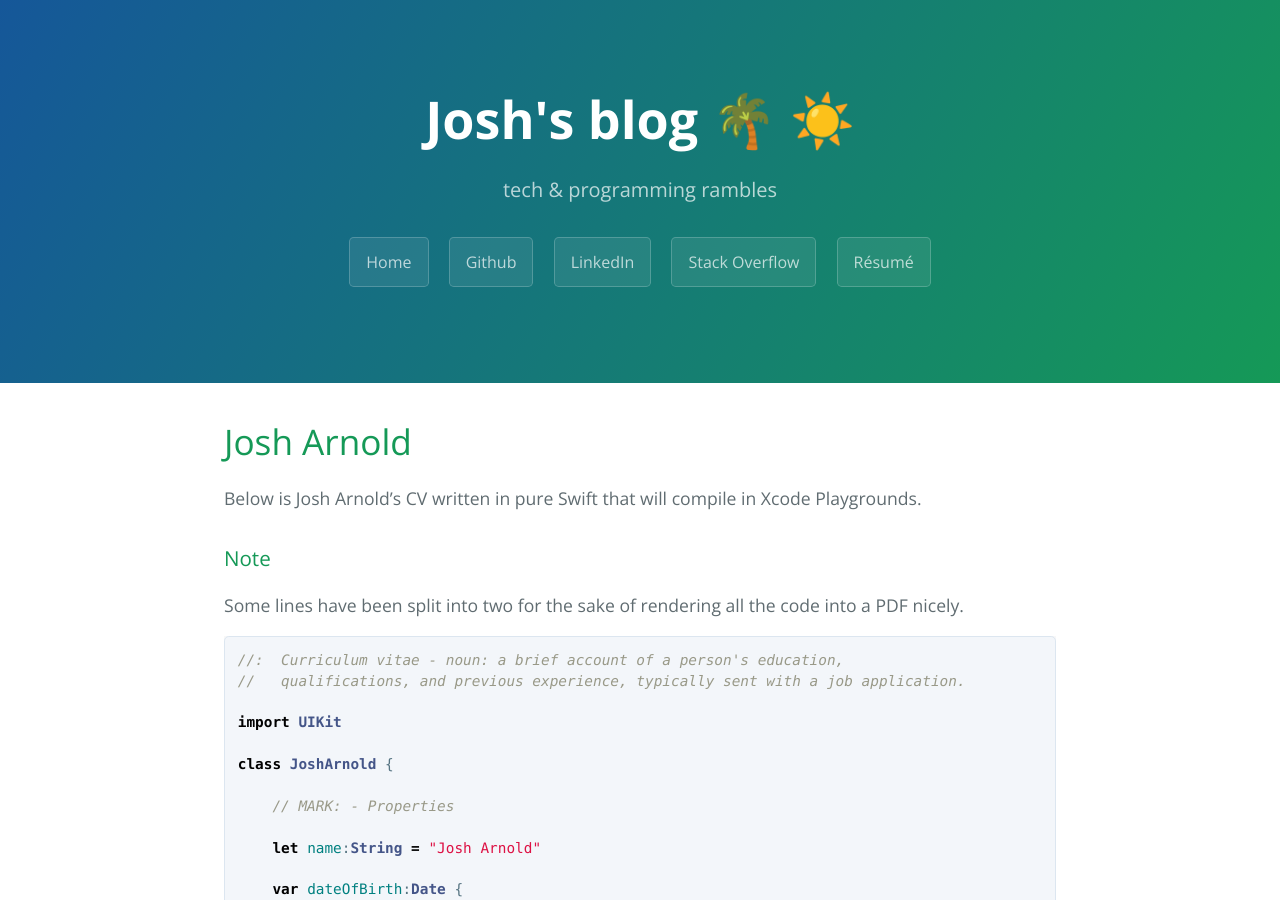
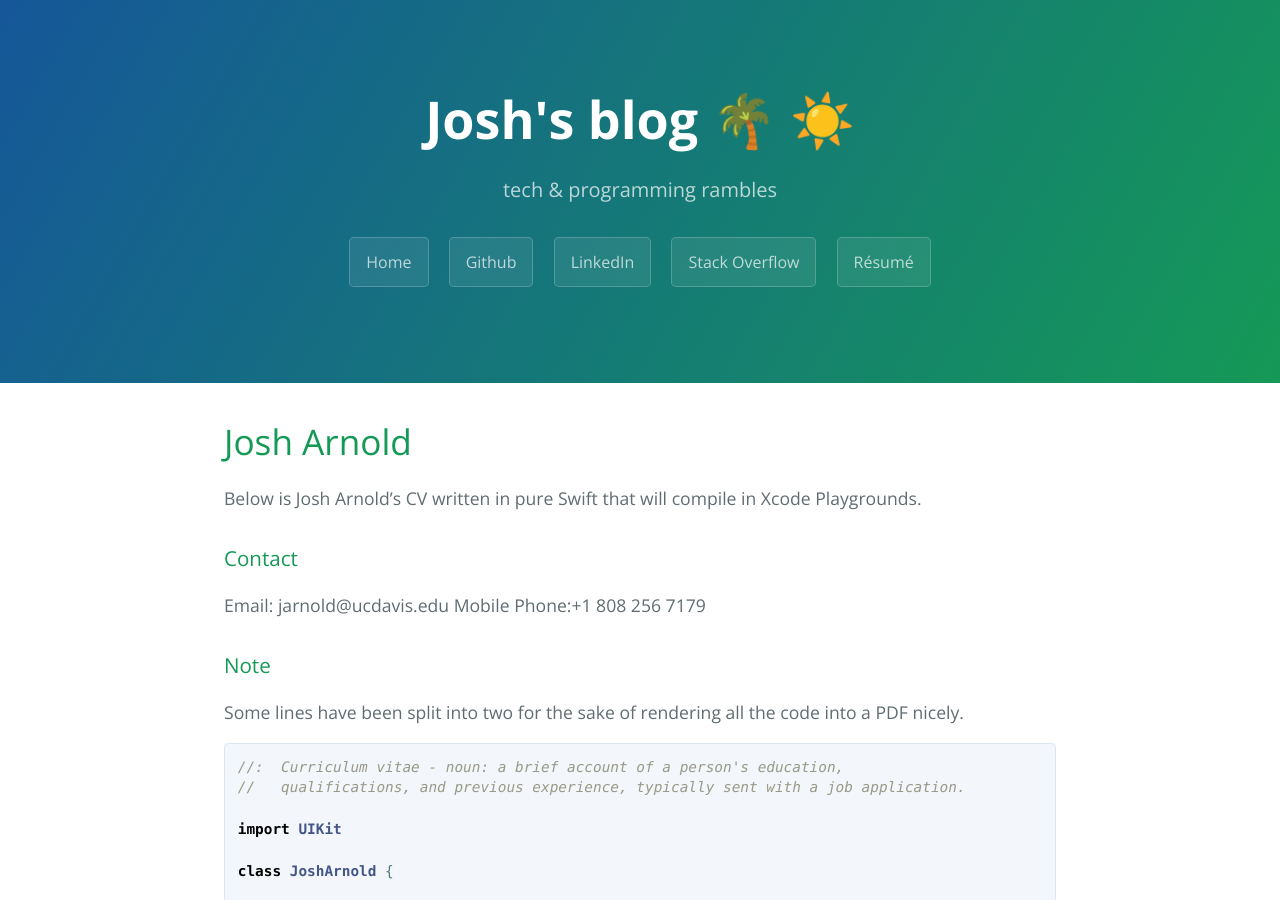
Before and after one commit to josharnoldjosh/josharnoldjosh.github.io, a Jekyll site: the page built from CV.MD, in a window 1280 px wide and 900 px high. Built offline with Jekyll 4.4.1, drawn with Linux system fonts in a browser that asks for light colours; our own code applies the rules of GitHub Pages for plain Markdown files.

Commit message:
Update CV.MD

```diff
--- a/CV.MD
+++ b/CV.MD
@@ -1,6 +1,11 @@
 # Josh Arnold
 
 Below is Josh Arnold's CV written in pure Swift that will compile in Xcode Playgrounds.
+
+### Contact
+
+Email: jarnold@ucdavis.edu
+Mobile Phone:+1 808 256 7179
 
 ### Note
 Some lines have been split into two for the sake of rendering all the code into a PDF nicely.
```
